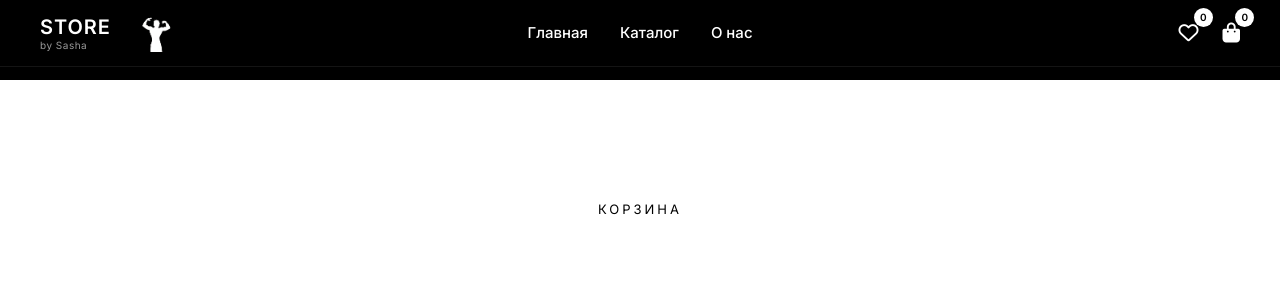
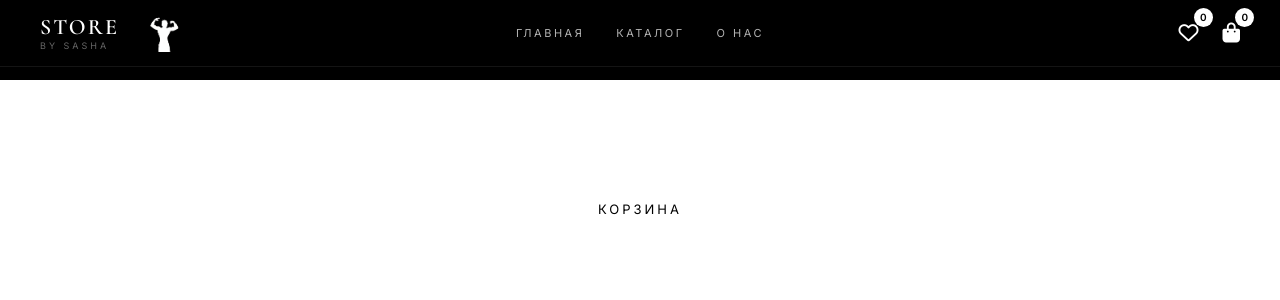
Before and after one commit to firsovak-hash/store, a Flask app: page /cart in a window 1280 px wide. Shown: the top 300 px of the page. Run offline with Flask 3, Linux system fonts and the light colour scheme; data that the repository does not hold is empty.

Commit message:
Apply UI UX Pro Max: Cormorant serif, gold accent, luxury typography
Based on skill audit (Exaggerated Minimalism + Dark OLED + E-commerce Luxury):
- Cormorant serif font for all headings (hero, manifest, section titles, logo)
- Gold #CA8A04 accent for CTAs, manifest link, popup button
- Nav links: uppercase, letter-spacing, reduced opacity
- Manifest title: italic gold em, larger Cormorant heading

Co-Authored-By: Claude Sonnet 4.6 <noreply@anthropic.com>

```diff
--- a/templates/base.html
+++ b/templates/base.html
@@ -4,7 +4,7 @@
     <meta charset="UTF-8">
     <meta name="viewport" content="width=device-width, initial-scale=1.0">
     <title>{% block title %}Sasha Store{% endblock %}</title>
-    <link href="https://fonts.googleapis.com/css2?family=Inter:wght@300;400;500;600;700&display=swap" rel="stylesheet">
+    <link href="https://fonts.googleapis.com/css2?family=Cormorant:ital,wght@0,300;0,400;0,500;0,600;0,700;1,400;1,600&family=Inter:wght@300;400;500;600;700&display=swap" rel="stylesheet">
     <link rel="stylesheet" href="https://cdnjs.cloudflare.com/ajax/libs/font-awesome/6.5.1/css/all.min.css">
     <script type="module">
         import { animate, inView, scroll, stagger } from "https://cdn.jsdelivr.net/npm/motion@latest/+esm";
@@ -54,19 +54,23 @@
         }
 
         .logo-brand {
-            font-size: 20px;
+            font-size: 22px;
             font-weight: 600;
             color: white;
-            letter-spacing: 1px;
+            letter-spacing: 2px;
             display: block;
+            font-family: 'Cormorant', serif;
+            text-transform: uppercase;
         }
 
         .logo-by {
-            font-size: 10px;
+            font-size: 9px;
             font-weight: 400;
-            color: rgba(255, 255, 255, 0.6);
-            letter-spacing: 0.5px;
+            color: rgba(255, 255, 255, 0.4);
+            letter-spacing: 3px;
             display: block;
+            text-transform: uppercase;
+            font-family: 'Inter', sans-serif;
         }
 
         .silhouette {
@@ -90,17 +94,18 @@
         }
 
         .nav-links a {
-            color: white;
+            color: rgba(255,255,255,0.7);
             text-decoration: none;
-            font-weight: 500;
-            font-size: 15px;
-            transition: 0.2s;
+            font-weight: 400;
+            font-size: 11px;
+            letter-spacing: 2.5px;
+            text-transform: uppercase;
+            transition: color 0.2s;
             white-space: nowrap;
+            font-family: 'Inter', sans-serif;
         }
 
-        .nav-links a:hover {
-            opacity: 0.7;
-        }
+        .nav-links a:hover { color: #fff; }
 
         /* ПРАВАЯ ЧАСТЬ: иконки */
         .nav-icons {
```
Also changed, not shown: templates/index.html (+23 -23 lines).
